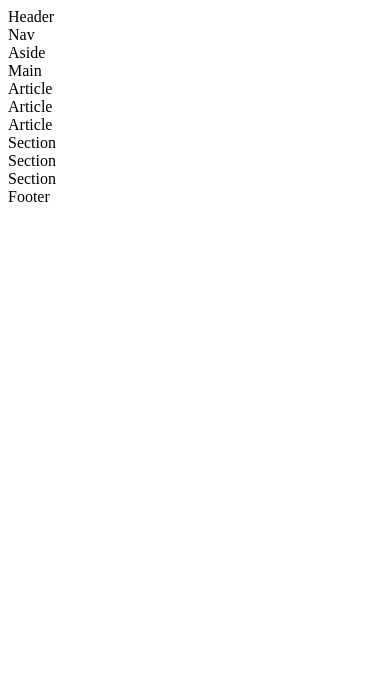
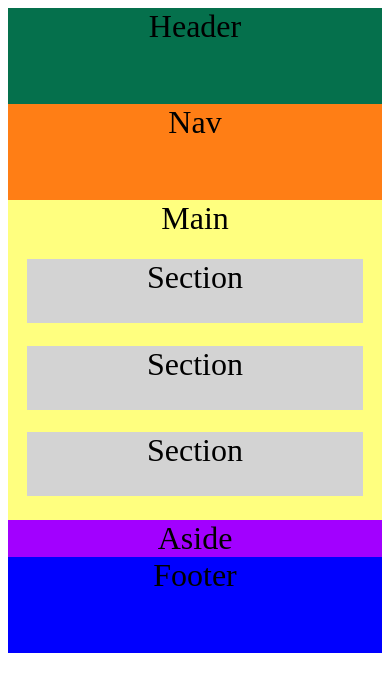
Before and after one commit to nicolaspobolo/tarea-01, a plain HTML site: page index.html in a window 390 px wide. Drawn offline with Linux system fonts and the light colour scheme.

Commit message:
Se agrego estilos css

```diff
--- /dev/null
+++ b/css/style.css
@@ -0,0 +1,64 @@
+body {
+  font-size: 2em;
+  display: grid;
+  grid-template-columns: 1fr 1fr 1fr 1fr;
+}
+
+header {
+  background-color: rgb(5, 112, 76);
+  height: 3em;
+  grid-column-start: 1;
+  grid-column-end: 5;
+}
+
+nav {
+  background-color: hsla(27, 100%, 50%, 0.918);
+  height: 3em;
+  grid-column-start: 1;
+  grid-column-end: 5;
+}
+
+main {
+  background-color: rgba(255, 255, 0, 0.5);
+  height: 10em;
+  grid-column-start: 2;
+  grid-column-end: 5;
+}
+
+aside {
+  background-color: rgb(162, 0, 255);
+  height: 3em;
+  height: 100%;
+}
+
+section {
+  background-color: lightgray;
+  width: 90%;
+  height: 2em;
+  margin: 0.7em auto;
+}
+
+footer {
+  background-color: blue;
+  height: 3em;
+  grid-column-start: 1;
+  grid-column-end: 5;
+}
+
+@media only screen and (max-width: 400px) {
+  body {
+    text-align: center;
+  }
+
+  aside {
+    grid-row-start: 4;
+    grid-row-end: 5;
+    grid-column-start: 1;
+    grid-column-end: 5;
+  }
+
+  main {
+    grid-column-start: 1;
+    grid-column-end: 5;
+  }
+}
--- a/index.html
+++ b/index.html
@@ -1,24 +1,22 @@
 <!DOCTYPE html>
 <html lang="es">
-<head>
-    <meta charset="UTF-8">
-    <meta http-equiv="X-UA-Compatible" content="IE=edge">
-    <meta name="viewport" content="width=device-width, initial-scale=1.0">
+  <head>
+    <meta charset="UTF-8" />
+    <meta http-equiv="X-UA-Compatible" content="IE=edge" />
+    <meta name="viewport" content="width=device-width, initial-scale=1.0" />
+    <link rel="stylesheet" href="css/style.css" />
     <title>Tarea 1</title>
-</head>
-<body>
+  </head>
+  <body>
     <header>Header</header>
     <nav>Nav</nav>
     <aside>Aside</aside>
     <main>
       Main
-      <article>Article</article>
-      <article>Article</article>
-      <article>Article</article>
       <section>Section</section>
       <section>Section</section>
       <section>Section</section>
     </main>
     <footer>Footer</footer>
-</body>
+  </body>
 </html>
```
